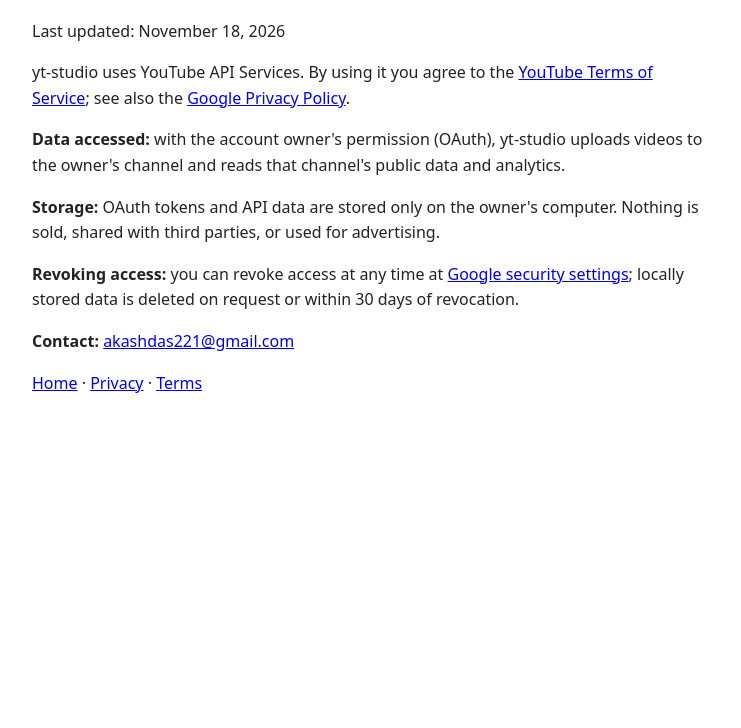
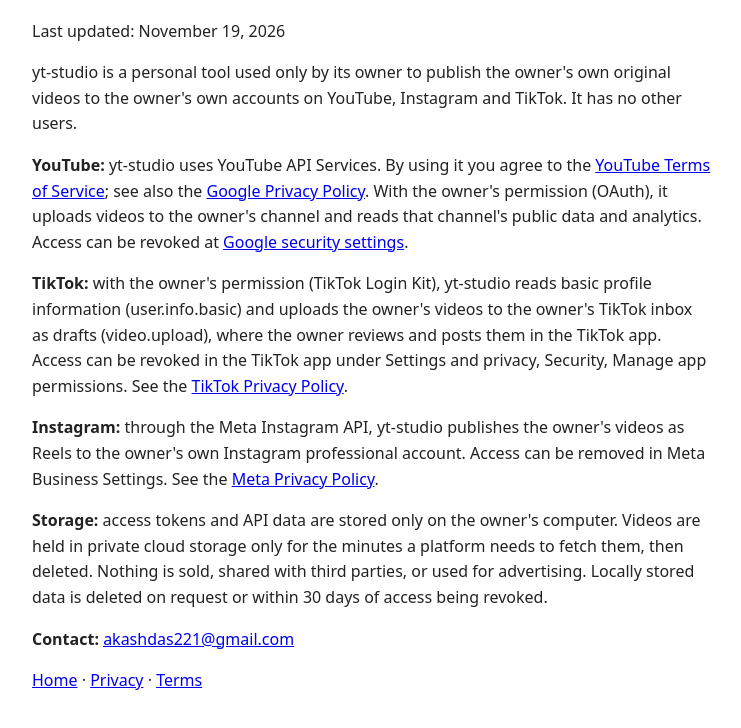
Before and after one commit to addas97/yt-studio-site, a plain HTML site: page privacy.html in a window 1280 px wide. Shown: the part 94-822 px from the top of the page, without its empty margins (268-1009 px from the left). Before the commit the page ends 800 px from the top, so only its background shows below. Drawn offline with Linux system fonts and the light colour scheme.

Commit message:
Add TikTok and Instagram to privacy.html

```diff
--- a/privacy.html
+++ b/privacy.html
@@ -1 +1,7 @@
-<!doctype html><html lang="en"><head><meta charset="utf-8"><meta name="viewport" content="width=device-width,initial-scale=1"><title>Privacy Policy</title><style>body{font:16px/1.6 system-ui,sans-serif;max-width:680px;margin:40px auto;padding:0 16px;color:#222;background:#fff}</style></head><body><h1>Privacy Policy</h1><p>Last updated: November 18, 2026</p><p>yt-studio uses YouTube API Services. By using it you agree to the <a href="https://www.youtube.com/t/terms">YouTube Terms of Service</a>; see also the <a href="https://policies.google.com/privacy">Google Privacy Policy</a>.</p><p><b>Data accessed:</b> with the account owner's permission (OAuth), yt-studio uploads videos to the owner's channel and reads that channel's public data and analytics.</p><p><b>Storage:</b> OAuth tokens and API data are stored only on the owner's computer. Nothing is sold, shared with third parties, or used for advertising.</p><p><b>Revoking access:</b> you can revoke access at any time at <a href="https://myaccount.google.com/permissions">Google security settings</a>; locally stored data is deleted on request or within 30 days of revocation.</p><p><b>Contact:</b> <a href="mailto:akashdas221@gmail.com">akashdas221@gmail.com</a></p><p><a href="index.html">Home</a> · <a href="privacy.html">Privacy</a> · <a href="terms.html">Terms</a></p></body></html>
+<!doctype html><html lang="en"><head><meta charset="utf-8"><meta name="viewport" content="width=device-width,initial-scale=1"><title>Privacy Policy</title><style>body{font:16px/1.6 system-ui,sans-serif;max-width:680px;margin:40px auto;padding:0 16px;color:#222;background:#fff}code{background:#f3f3f3;padding:2px 6px;border-radius:4px;word-break:break-all}button{font:inherit;padding:6px 14px}</style></head><body><h1>Privacy Policy</h1><p>Last updated: November 19, 2026</p>
+<p>yt-studio is a personal tool used only by its owner to publish the owner's own original videos to the owner's own accounts on YouTube, Instagram and TikTok. It has no other users.</p>
+<p><b>YouTube:</b> yt-studio uses YouTube API Services. By using it you agree to the <a href="https://www.youtube.com/t/terms">YouTube Terms of Service</a>; see also the <a href="https://policies.google.com/privacy">Google Privacy Policy</a>. With the owner's permission (OAuth), it uploads videos to the owner's channel and reads that channel's public data and analytics. Access can be revoked at <a href="https://myaccount.google.com/permissions">Google security settings</a>.</p>
+<p><b>TikTok:</b> with the owner's permission (TikTok Login Kit), yt-studio reads basic profile information (user.info.basic) and uploads the owner's videos to the owner's TikTok inbox as drafts (video.upload), where the owner reviews and posts them in the TikTok app. Access can be revoked in the TikTok app under Settings and privacy, Security, Manage app permissions. See the <a href="https://www.tiktok.com/legal/page/us/privacy-policy/en">TikTok Privacy Policy</a>.</p>
+<p><b>Instagram:</b> through the Meta Instagram API, yt-studio publishes the owner's videos as Reels to the owner's own Instagram professional account. Access can be removed in Meta Business Settings. See the <a href="https://privacycenter.instagram.com/policy">Meta Privacy Policy</a>.</p>
+<p><b>Storage:</b> access tokens and API data are stored only on the owner's computer. Videos are held in private cloud storage only for the minutes a platform needs to fetch them, then deleted. Nothing is sold, shared with third parties, or used for advertising. Locally stored data is deleted on request or within 30 days of access being revoked.</p>
+<p><b>Contact:</b> <a href="mailto:akashdas221@gmail.com">akashdas221@gmail.com</a></p><p><a href="index.html">Home</a> · <a href="privacy.html">Privacy</a> · <a href="terms.html">Terms</a></p></body></html>
```
